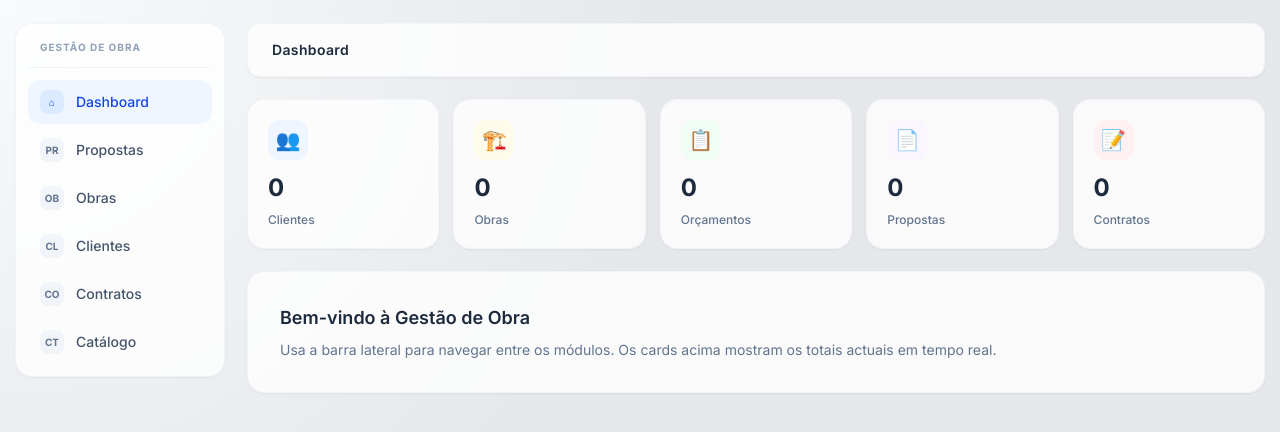
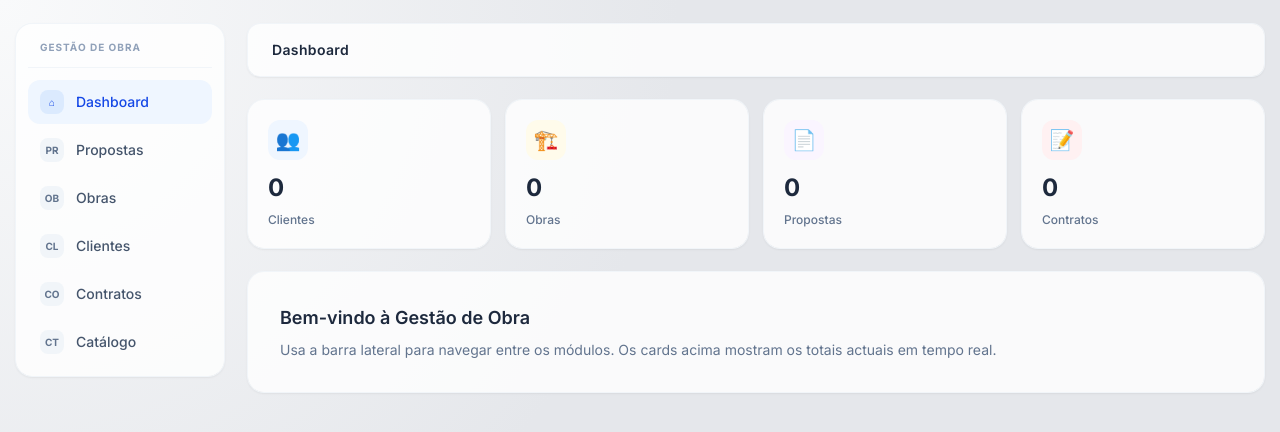
Before and after one commit to BailaoHugo/gestao-construcao, a Next.js app: page / in a window 1280 px wide. Shown: the top 432 px of the page. Built offline with nearby package versions, Linux system fonts and the light colour scheme; no server answers; the database is empty.

Commit message:
fix: TypeScript error fetchObras + limpar dashboard (remover orcamentos)

```diff
--- a/src/app/api/dashboard/route.ts
+++ b/src/app/api/dashboard/route.ts
@@ -13,12 +13,11 @@ async function count(table: string): Promise<number> {
 }
 
 export async function GET() {
-  const [clientes, obras, orcamentos, propostas, contratos] = await Promise.all([
+  const [clientes, obras, propostas, contratos] = await Promise.all([
     count("clientes"),
     count("obras"),
-    count("orcamentos"),
     count("propostas"),
     count("contratos"),
   ]);
-  return NextResponse.json({ clientes, obras, orcamentos, propostas, contratos });
+  return NextResponse.json({ clientes, obras, propostas, contratos });
 }
--- a/src/app/page.tsx
+++ b/src/app/page.tsx
@@ -7,17 +7,15 @@ import Link from "next/link";
 type Metrics = {
   clientes: number;
   obras: number;
-  orcamentos: number;
   propostas: number;
   contratos: number;
 };
 
 const CARDS = [
-  { key: "clientes",   label: "Clientes",   href: "/clientes",   color: "bg-blue-50   text-blue-700",   icon: "👥" },
-  { key: "obras",      label: "Obras",      href: "/obras",      color: "bg-amber-50  text-amber-700",  icon: "🏗️" },
-  { key: "orcamentos", label: "Orçamentos", href: "/orcamentos", color: "bg-green-50  text-green-700",  icon: "📋" },
-  { key: "propostas",  label: "Propostas",  href: "/propostas",  color: "bg-purple-50 text-purple-700", icon: "📄" },
-  { key: "contratos",  label: "Contratos",  href: "/contratos",  color: "bg-rose-50   text-rose-700",   icon: "📝" },
+  { key: "clientes",  label: "Clientes",  href: "/clientes",  color: "bg-blue-50 text-blue-700",   icon: "👥" },
+  { key: "obras",     label: "Obras",     href: "/obras",     color: "bg-amber-50 text-amber-700",  icon: "🏗️" },
+  { key: "propostas", label: "Propostas", href: "/propostas", color: "bg-purple-50 text-purple-700", icon: "📄" },
+  { key: "contratos", label: "Contratos", href: "/contratos", color: "bg-rose-50 text-rose-700",    icon: "📝" },
 ] as const;
 
 export default function DashboardPage() {
@@ -35,11 +33,13 @@ export default function DashboardPage() {
     <MainLayout>
       <TopBar title="Dashboard" />
       <main className="flex flex-col gap-6">
-        {/* Cards de métricas */}
-        <div className="grid grid-cols-2 gap-4 sm:grid-cols-3 lg:grid-cols-5">
+        <div className="grid grid-cols-2 gap-4 sm:grid-cols-4">
           {CARDS.map(({ key, label, href, color, icon }) => (
-            <Link key={key} href={href}
-              className="group flex flex-col gap-2 rounded-2xl bg-white/80 p-5 shadow-sm ring-1 ring-slate-100 transition hover:shadow-md hover:ring-slate-200">
+            <Link
+              key={key}
+              href={href}
+              className="group flex flex-col gap-2 rounded-2xl bg-white/80 p-5 shadow-sm ring-1 ring-slate-100 transition hover:shadow-md hover:ring-slate-200"
+            >
               <div className={`flex h-10 w-10 items-center justify-center rounded-xl text-xl ${color}`}>
                 {icon}
               </div>
@@ -55,7 +55,6 @@ export default function DashboardPage() {
           ))}
         </div>
 
-        {/* Mensagem de boas-vindas */}
         <div className="rounded-2xl bg-white/80 p-8 shadow-sm ring-1 ring-slate-100">
           <h2 className="text-lg font-semibold text-slate-800">Bem-vindo à Gestão de Obra</h2>
           <p className="mt-2 text-sm text-slate-500">
--- a/src/app/propostas/(default)/nova/page.tsx
+++ b/src/app/propostas/(default)/nova/page.tsx
@@ -117,7 +117,7 @@ async function fetchClientes(q: string): Promise<(ClienteRow & { id: string; lab
 async function fetchObras(q: string): Promise<(ObraRow & { id: string; label: string; sub?: string })[]> {
   const r = await fetch(`/api/obras?search=${encodeURIComponent(q)}&limit=20&estado=ativo`);
   if (!r.ok) return [];
-  const d = await r.json() as { data?: ObraRow[]; items?: ObraRow[] };
+  const d = await r.json() as { rows?: ObraRow[]; data?: ObraRow[]; items?: ObraRow[] };
   const rows = d.rows ?? d.data ?? d.items ?? [];
   return rows.map(o => ({ ...o, label: o.nome, sub: o.code }));
 }
```
